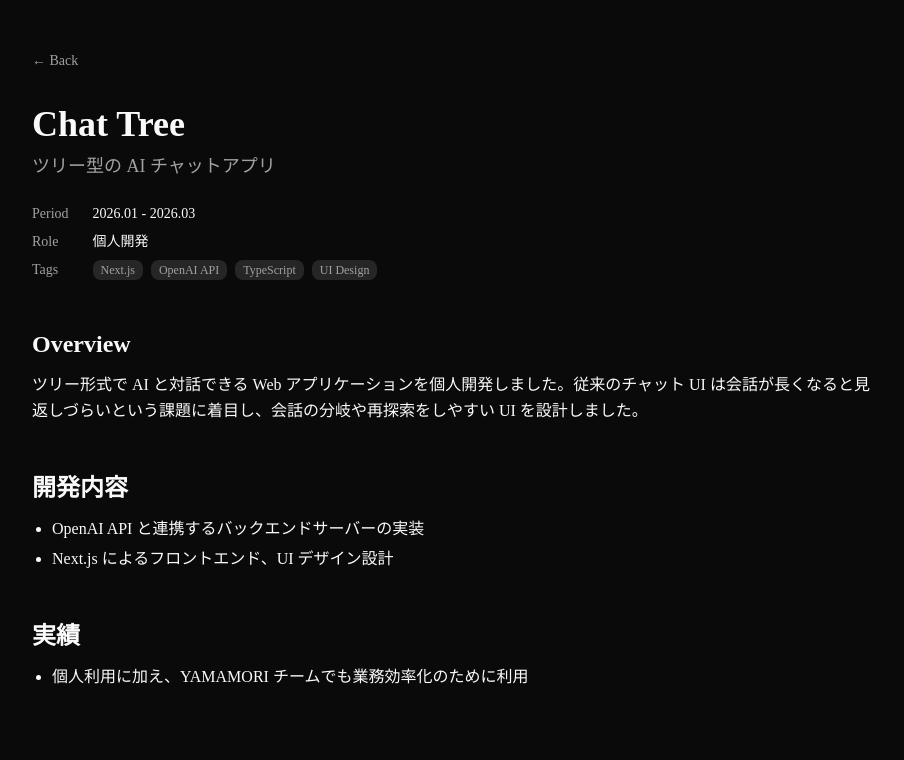
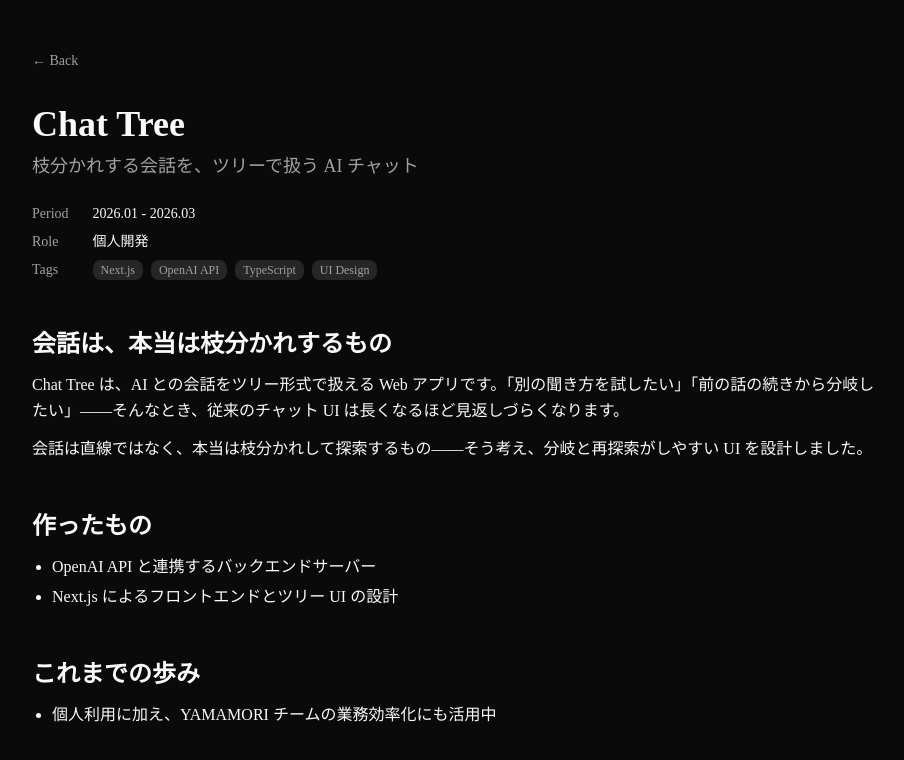
Before and after one commit to Tkino117/portfolio, a Next.js app: page /projects/chat-tree in a window 1280 px wide. Shown: the top 760 px of the page, without its empty margins (184-1088 px from the left). Built offline with nearby package versions, Linux system fonts and the light colour scheme.

Commit message:
fix content

```diff
--- a/src/projects/chat-tree.tsx
+++ b/src/projects/chat-tree.tsx
@@ -4,22 +4,30 @@ import type { Project } from "./types";
 function Body() {
 	return (
 		<>
-			<ProjectSection title="Overview">
+			<ProjectSection title="会話は、本当は枝分かれするもの">
 				<p>
-					ツリー形式で AI と対話できる Web アプリケーションを個人開発しました。従来のチャット UI は会話が長くなると見返しづらいという課題に着目し、会話の分岐や再探索をしやすい UI を設計しました。
+					Chat Tree は、AI
+					との会話をツリー形式で扱える Web
+					アプリです。「別の聞き方を試したい」「前の話の続きから分岐したい」——そんなとき、従来のチャット
+					UI
+					は長くなるほど見返しづらくなります。
+				</p>
+				<p>
+					会話は直線ではなく、本当は枝分かれして探索するもの——そう考え、分岐と再探索がしやすい
+					UI を設計しました。
 				</p>
 			</ProjectSection>
 
-			<ProjectSection title="開発内容">
+			<ProjectSection title="作ったもの">
 				<ul className="list-disc space-y-1 pl-5">
-					<li>OpenAI API と連携するバックエンドサーバーの実装</li>
-					<li>Next.js によるフロントエンド、UI デザイン設計</li>
+					<li>OpenAI API と連携するバックエンドサーバー</li>
+					<li>Next.js によるフロントエンドとツリー UI の設計</li>
 				</ul>
 			</ProjectSection>
 
-			<ProjectSection title="実績">
+			<ProjectSection title="これまでの歩み">
 				<ul className="list-disc space-y-1 pl-5">
-					<li>個人利用に加え、YAMAMORI チームでも業務効率化のために利用</li>
+					<li>個人利用に加え、YAMAMORI チームの業務効率化にも活用中</li>
 				</ul>
 			</ProjectSection>
 		</>
@@ -29,7 +37,7 @@ function Body() {
 export const chatTree: Project = {
 	slug: "chat-tree",
 	name: "Chat Tree",
-	tagline: "ツリー型の AI チャットアプリ",
+	tagline: "枝分かれする会話を、ツリーで扱う AI チャット",
 	period: "2026.01 - 2026.03",
 	roles: ["個人開発"],
 	tags: ["Next.js", "OpenAI API", "TypeScript", "UI Design"],
--- a/src/projects/smart-medication-robot.tsx
+++ b/src/projects/smart-medication-robot.tsx
@@ -4,19 +4,27 @@ import type { Project } from "./types";
 function Body() {
 	return (
 		<>
-			<ProjectSection title="Overview">
+			<ProjectSection title="飲み忘れを、小さなロボットでそっと防ぐ">
 				<p>
-					遠隔制御可能な薬の自動排出ロボットをチームで開発しました。高齢者や病院での利用を想定し、毎日一定時間に薬を提供するとともに、アラームで服薬を通知するシステムです。
+					高齢の方や通院中の方にとって、決まった時間に決まった量の薬を飲むのは、思っている以上に難しいことです。このプロジェクトでは、「薬を出すタイミングを自動で管理し、アラームで服薬をそっと知らせる」小さなロボットをチームで作りました。
+				</p>
+			</ProjectSection>
+
+			<ProjectSection title="作ったもの">
+				<p>
+					毎日決まった時間に薬を1回分だけ排出し、音で服薬を促す装置です。遠隔から操作・確認もできるようにし、離れて暮らす家族や医療スタッフにとって使いやすい形を目指しました。
 				</p>
 			</ProjectSection>
 
 			<ProjectSection title="担当領域">
 				<p>
-					ソフトウェア部分としてフロントエンド・バックエンドサーバーの設計、ハードウェア部分として Arduino によるサーボモーター・光感知センサーの制御を担当しました。
+					ハードウェアとソフトウェアの両方を担当しました。ソフトウェア側ではフロントエンドとバックエンドの設計、ハードウェア側では
+					Arduino
+					を使ったサーボモーターと光感知センサーの制御を行いました。
 				</p>
 			</ProjectSection>
 
-			<ProjectSection title="実績">
+			<ProjectSection title="これまでの歩み">
 				<ul className="list-disc space-y-1 pl-5">
 					<li>メディアネットワーク演習 I 2024年度 優勝</li>
 				</ul>
@@ -28,7 +36,7 @@ function Body() {
 export const smartMedicationRobot: Project = {
 	slug: "smart-medication-robot",
 	name: "スマート服薬管理ロボット",
-	tagline: "遠隔制御可能な薬の自動排出ロボット",
+	tagline: "飲み忘れをそっと防ぐ、遠隔制御の服薬ロボット",
 	period: "2024.11 - 2025.01",
 	roles: ["システム開発"],
 	tags: ["Arduino", "Frontend", "Backend", "Sensor", "Servo Control"],
--- a/src/projects/time-share.tsx
+++ b/src/projects/time-share.tsx
@@ -4,19 +4,30 @@ import type { Project } from "./types";
 function Body() {
 	return (
 		<>
-			<ProjectSection title="Overview">
+			<ProjectSection title="「いつ空いてる？」を気軽に">
 				<p>
-					スケジュールを気軽に共有できる SNS をチームで開発しました。授業開発にとどまらず、実際に動くサービスとして成立させることを重視し、Web サービスとしてデプロイまで行いました。
+					Time Share は、予定を気軽にシェアできる
+					SNS をコンセプトに、チームで開発した Web
+					サービスです。カレンダーアプリはかしこまりすぎ、チャットのやり取りは流れてしまう——その間にある、ゆるい予定共有の形を作りたくて始まりました。
+				</p>
+			</ProjectSection>
+
+			<ProjectSection title="こだわったこと">
+				<p>
+					授業の課題として終わらせるのではなく、実際に人が使えるサービスとして世に出すことを大事にしました。設計段階で
+					API
+					仕様を固めてチーム内の役割を整理し、最終的に
+					VPS にデプロイして公開まで漕ぎ着けたのが、このプロジェクトで一番嬉しかった瞬間です。
 				</p>
 			</ProjectSection>
 
 			<ProjectSection title="担当領域">
 				<p>
-					開発リーダーとして、チーム全体で円滑に連携が取れるよう、API 仕様を早い段階で決定し、開発フローを整理しながらプロジェクトを進行しました。実装ではバックエンド開発を担当しました。
+					開発リーダーとしてプロジェクト全体の進行を整理しつつ、実装ではバックエンドを担当しました。
 				</p>
 			</ProjectSection>
 
-			<ProjectSection title="実績">
+			<ProjectSection title="これまでの歩み">
 				<ul className="list-disc space-y-1 pl-5">
 					<li>メディアネットワーク演習 II 2025年度 優勝</li>
 				</ul>
@@ -28,7 +39,7 @@ function Body() {
 export const timeShare: Project = {
 	slug: "time-share",
 	name: "Time Share",
-	tagline: "スケジュール共有 SNS",
+	tagline: "予定を気軽にシェアできる SNS",
 	period: "2025.05 - 2025.07",
 	roles: ["開発リーダー", "バックエンド開発"],
 	tags: ["Node.js", "TypeScript", "Web API", "VPS"],
--- a/src/projects/video-production-plugin.tsx
+++ b/src/projects/video-production-plugin.tsx
@@ -4,22 +4,28 @@ import type { Project } from "./types";
 function Body() {
 	return (
 		<>
-			<ProjectSection title="Overview">
+			<ProjectSection title="映像制作の現場で動くプラグイン">
 				<p>
-					映像クリエイターと連携し、図形に高品質な枠線を付加する汎用プラグイン (Adobe After Effects 向け) を個人開発しました。映像制作現場ではプラグインの軽量化が重要視されるため、競技プログラミングで培った数理最適化の知見を生かし、軽量に動作するアルゴリズムを設計・実装しました。
+					Line Stroke Pro は、After Effects
+					向けに個人開発した汎用プラグインです。図形にきれいな枠線をつける機能を、軽快に動くことを最優先に設計しました。
+				</p>
+				<p>
+					きっかけは、映像クリエイターの方との協働でした。「もっと軽く、もっと自由に枠線が描ければ」——そうした現場の声が、このプロジェクトの出発点です。
 				</p>
 			</ProjectSection>
 
-			<ProjectSection title="開発内容">
-				<ul className="list-disc space-y-1 pl-5">
-					<li>アンチエイリアスによる半透明領域を考慮した距離計算アルゴリズムの設計</li>
-					<li>隣接ピクセル計算の伝搬を利用した探索範囲の最適化</li>
-				</ul>
+			<ProjectSection title="工夫したところ">
+				<p>
+					映像制作では、プラグインの処理の重さがそのまま制作のリズムに響きます。だから最優先は速度でした。
+				</p>
+				<p>
+					アンチエイリアスで生まれる半透明領域まで考慮した距離計算アルゴリズムを設計し、さらに隣接ピクセル間で計算結果を伝搬させることで探索範囲を大幅に絞り込みました。競技プログラミングで鍛えた数理最適化の感覚が、思いがけず役に立った瞬間でした。
+				</p>
 			</ProjectSection>
 
-			<ProjectSection title="実績">
+			<ProjectSection title="これまでの歩み">
 				<ul className="list-disc space-y-1 pl-5">
-					<li>プロの映像制作現場への導入</li>
+					<li>プロの映像制作現場に導入</li>
 				</ul>
 			</ProjectSection>
 		</>
@@ -29,7 +35,7 @@ function Body() {
 export const videoProductionPlugin: Project = {
 	slug: "video-production-plugin",
 	name: "Line Stroke Pro",
-	tagline: "After Effects 向け高品質枠線プラグイン",
+	tagline: "映像制作現場のための、軽快に動く枠線プラグイン",
 	period: "2024.08 - 2024.11",
 	roles: ["個人開発"],
 	tags: ["画像処理", "アルゴリズム設計", "After Effects"],
--- a/src/projects/yamamori.tsx
+++ b/src/projects/yamamori.tsx
@@ -4,43 +4,67 @@ import type { Project } from "./types";
 function Body() {
 	return (
 		<>
-			<ProjectSection title="Overview">
+			<ProjectSection title="森と向き合うプロジェクト">
 				<p>
-					YAMAMORI は、森林・林業関係者へのヒアリングを通して見えてきた現場の課題に対し、テクノロジーを活かして解決に取り組んでいるプロジェクトです。日本の林業は、担い手不足、高い労災率、低い収益性といった深刻な課題を抱えており、雪崩リスクのある危険な現場での作業や、持続可能性を損なう皆伐のような対応が生じています。
+					YAMAMORI
+					は、「森林 × IT」をテーマに進めている研究・開発プロジェクトです。ドローンが森の中を自動で飛び、そこから作った
+					3D のデジタルツインを、現場で XR
+					や Web アプリを通して扱えるようにする——そんな世界を目指しています。
 				</p>
 				<p>
-					YAMAMORI は「ドローンの自動航行で森林を観測し、得られたデータから森林資源を把握するとともに、XR を活用した施業支援を行うこと」を通じて、森づくりをより賢く、安全にすることを目指します。現在はプロトタイプとして施業支援のデモアプリケーションまで実現しています。
+					出発点になったのは、森林・林業に関わる方々へのヒアリングでした。現場の声を聴いて初めて、日本の森が抱える課題の深さが見えてきました。
+				</p>
+			</ProjectSection>
+
+			<ProjectSection title="なぜこのプロジェクトをやるのか">
+				<p>
+					日本の林業は、担い手不足・高い労災率・低い収益性といった課題に直面しています。その結果として、雪崩の危険がある斜面での作業や、持続可能性を損なう皆伐(木をすべて伐ってしまう施業)といった選択が、やむを得ず行われてきました。
+				</p>
+				<p>
+					「もし技術があれば、もっと違う選択肢を現場に届けられるのではないか」——それが
+					YAMAMORI の原点です。
+				</p>
+			</ProjectSection>
+
+			<ProjectSection title="いま取り組んでいること">
+				<p>
+					森のデータを集め、デジタルツインとして扱い、現場へ還すまでを一気通貫で設計しています。プロトタイプまで進んでいる取り組みは次の4つです。
+				</p>
+				<ul className="list-disc space-y-1 pl-5">
+					<li>ドローンによる森内部の自動航行撮影</li>
+					<li>360度映像からの高精細な 3D モデル構築 (3D Gaussian Splatting)</li>
+					<li>樹木1本1本を個体として識別・解析する仕組み</li>
+					<li>XR / Web アプリによる選木・施業支援</li>
+				</ul>
+			</ProjectSection>
+
+			<ProjectSection title="工夫したところ">
+				<p>
+					森の 3D
+					解析で厄介なのが、木々を1本ずつに分ける「個体分離」です。広葉樹は枝が絡み合い、幾何的な特徴だけで分けるのは困難でした。
+				</p>
+				<p>
+					そこで発想を変え、先に 2D 画像で幹を見つけてから 3D
+					に持ち上げる方法を試しました。2D
+					画像認識は成熟した分野で精度が高い。2D で幹部分をマスクし、その領域を人工色で塗った画像から 3D モデルを再構成すると、3D
+					空間上で幹が明確に浮かび上がり、個体分離につなげられます。違う分野の強みを組み合わせて解く——このプロジェクトで繰り返し感じている面白さです。
 				</p>
 			</ProjectSection>
 
 			<ProjectSection title="担当領域">
 				<p>
-					技術統括および開発メンバーとして、現場測量からアプリケーション開発まで幅広く担当しています。
-				</p>
-				<ul className="list-disc space-y-1 pl-5">
-					<li>ドローン航行による森林内部の撮影・測量</li>
-					<li>360度映像からの高精度な 3D Gaussian Splatting モデル構築</li>
-					<li>樹木の個体レベルの情報を扱うライブラリ開発</li>
-					<li>カメラ映像からリアルタイムに樹木個体を識別する AI モデル (XR 基盤)</li>
-					<li>林業支援 Web アプリケーションの開発 (選木作業支援)</li>
-				</ul>
-			</ProjectSection>
-
-			<ProjectSection title="技術的なこだわり">
-				<p>
-					樹木分析は 3D Gaussian Splatting の先行事例が少ない未踏領域です。森林解析における重要な課題の一つが樹木の個体分離ですが、複雑な形状の広葉樹を幾何学的手法だけで分離するのは容易ではありません。
-				</p>
-				<p>
-					この課題に対し、2D 画像認識の高い識別性能に着目しました。2D 画像で幹部分のマスクを作成し、その領域を人工色で塗りつぶした画像から 3DGS を再構成することで、3DGS 上で幹部分が明確に強調され、個体分離につなげられます。異なる技術の強みを柔軟に組み合わせることで、森林解析の複雑な課題を解決しています。
+					技術統括と開発メンバーを兼ね、現場での撮影・測量から
+					3D モデリング、AI モデル開発、Web
+					アプリ実装まで幅広く担当しています。北海道から九州まで、各地の森に足を運びながら進めています。
 				</p>
 			</ProjectSection>
 
-			<ProjectSection title="実績">
+			<ProjectSection title="これまでの歩み">
 				<ul className="list-disc space-y-1 pl-5">
 					<li>しのはら財団研究助成 2024年度 / 2025年度 採択</li>
 					<li>北海道 Society 5.0 みらい創造ワークショップ 2025 優勝</li>
-					<li>YAMAHA 発動機・前田一歩園財団・OutWoods などとの連携</li>
-					<li>北海道大学研究林、東京大学演習林、九州大学演習林など複数個所での実証</li>
+					<li>YAMAHA 発動機・前田一歩園財団・OutWoods などと連携</li>
+					<li>北海道大学研究林、東京大学演習林、九州大学演習林で実証実験</li>
 				</ul>
 			</ProjectSection>
 		</>
@@ -50,7 +74,7 @@ function Body() {
 export const yamamori: Project = {
 	slug: "yamamori",
 	name: "YAMAMORI",
-	tagline: "森林デジタルツインと XR による林業支援基盤",
+	tagline: "森を 3D で扱い、林業の現場を支援する",
 	period: "2025.02 - 現在",
 	roles: ["研究リーダー", "技術開発・プロトタイプ制作"],
 	tags: ["3DGS", "Computer Vision", "XR", "GIS", "Forestry"],
```
